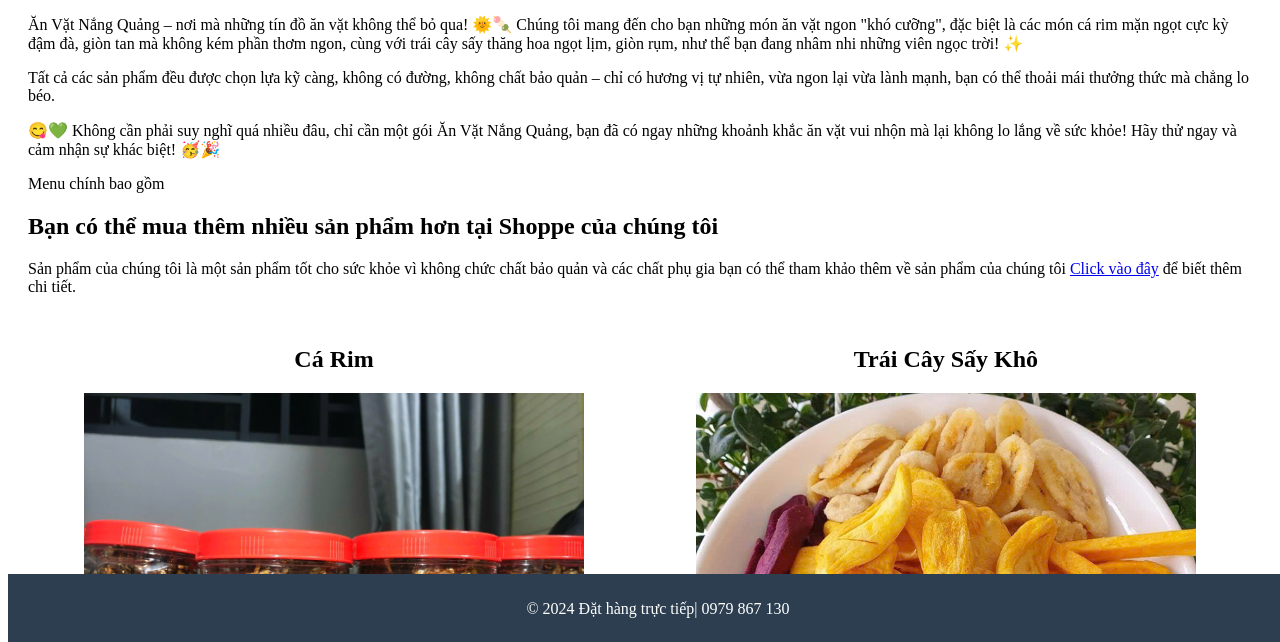
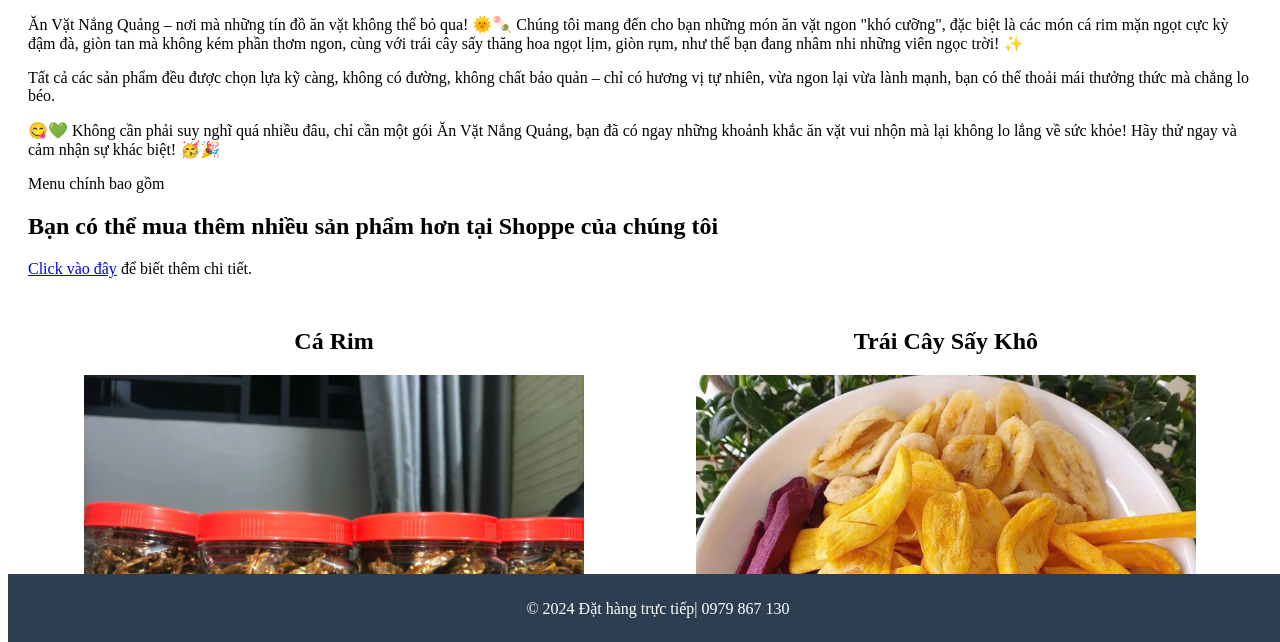
Before and after one commit to anvatnangquang/anvatnangquang.github.io, a plain HTML site: page index.html in a window 1280 px wide. Shown: the part 156-798 px from the top of the page. Drawn offline with Linux system fonts and the light colour scheme.

Commit message:
Update index.html

```diff
--- a/index.html
+++ b/index.html
@@ -63,7 +63,7 @@
         <p>Menu chính bao gồm</p>
 <section>
         <h2>Bạn có thể mua thêm nhiều sản phẩm hơn tại Shoppe của chúng tôi </h2>
-        <p>Sản phẩm của chúng tôi là một sản phẩm tốt cho sức khỏe vì không chức chất bảo quản và các chất phụ gia bạn có thể tham khảo thêm về sản phẩm của chúng tôi <a href= https://shopee.vn/?gad_source=1&gclid=Cj0KCQiAi_G5BhDXARIsAN5SX7rXlUEehEmWQn0VIZedm-IBSEbxhf3keKSRHWJa8_n5xOZHAK8VneYaAhppEALw_wcB">Click vào đây</a> để biết thêm chi tiết.</p>
+        <a href= https://shopee.vn/?gad_source=1&gclid=Cj0KCQiAi_G5BhDXARIsAN5SX7rXlUEehEmWQn0VIZedm-IBSEbxhf3keKSRHWJa8_n5xOZHAK8VneYaAhppEALw_wcB">Click vào đây</a> để biết thêm chi tiết.</p>
     </section>
         <div class="product">
             <div>
```
